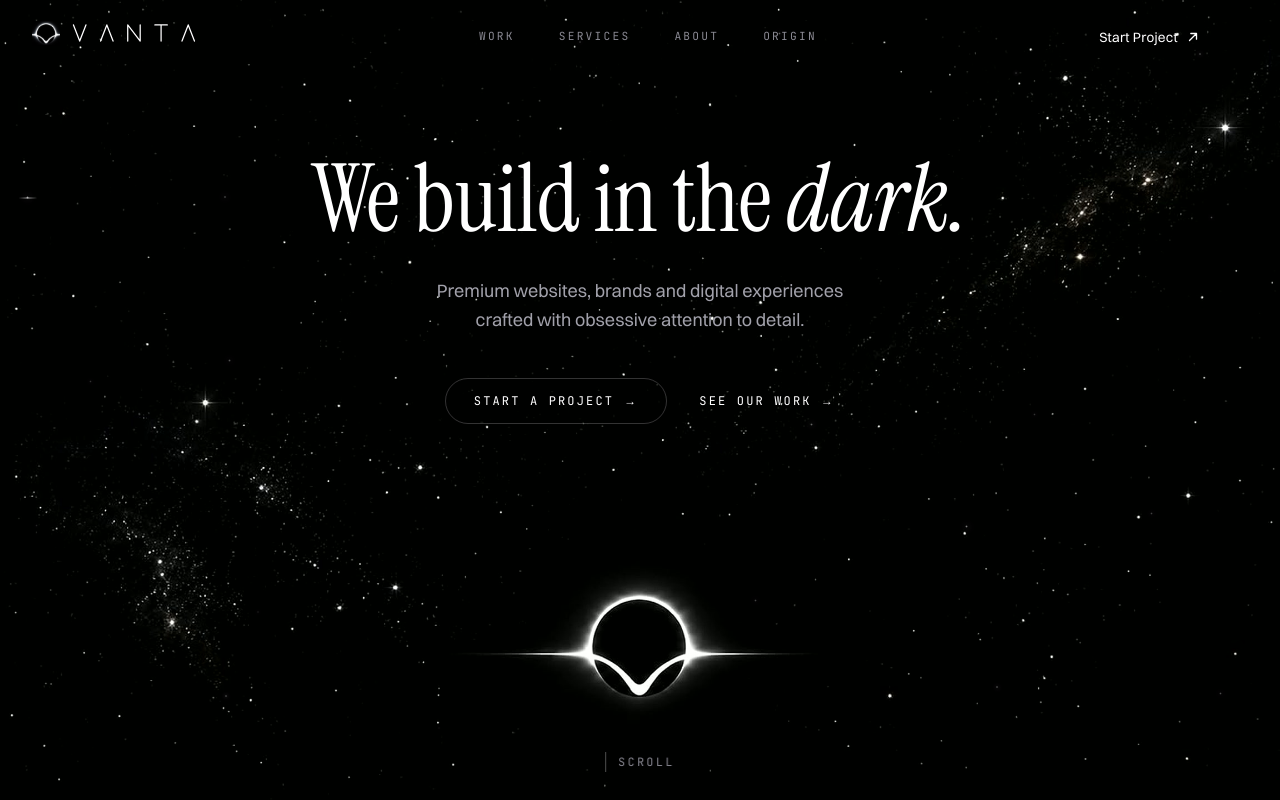
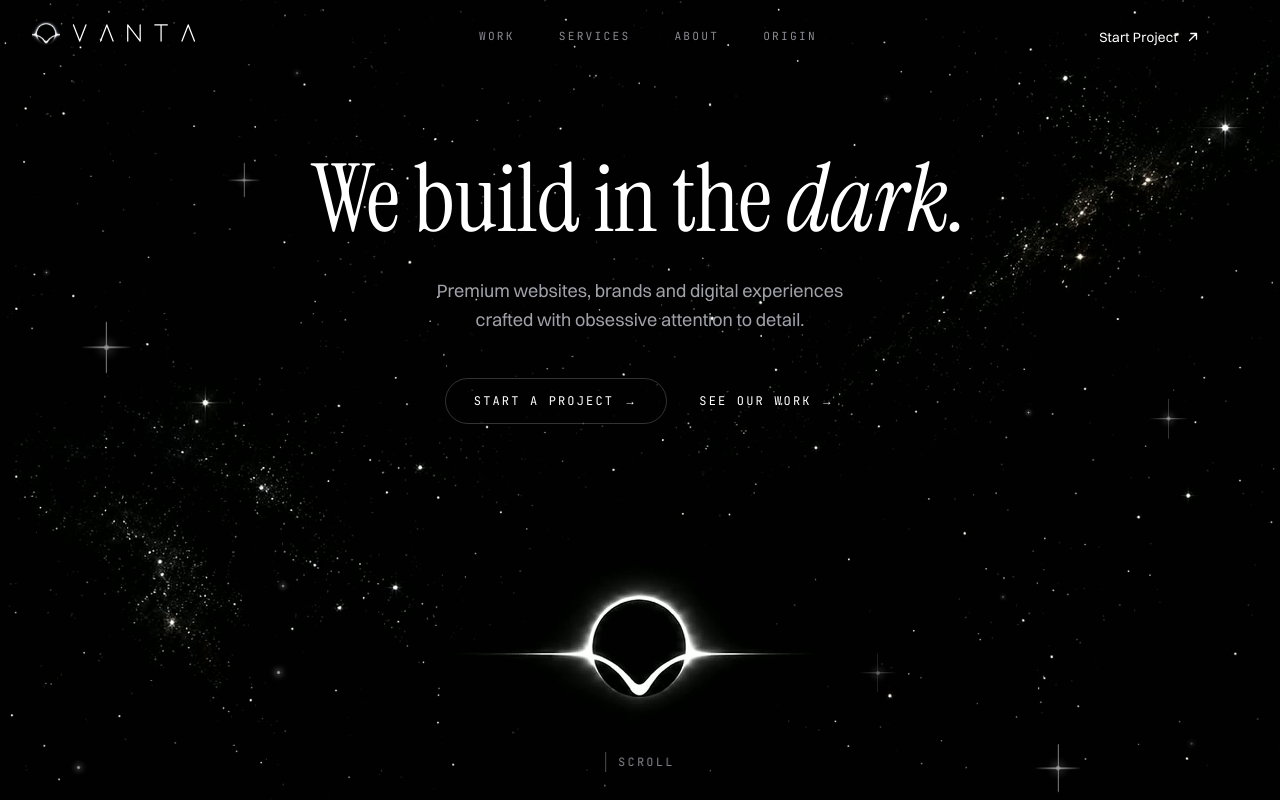
Before and after one commit to alikhafajii/vanta, a Next.js app: page / in a window 1280 px wide. Shown: the top 800 px of the page. Built offline with nearby package versions, Linux system fonts and the light colour scheme.

Commit message:
Make hero star field actually visible
Previous sizing/glow was too subtle and blended into the photo's own
baked-in starfield. Fewer, bigger stars with layered box-shadow bloom
and a brighter pulse floor so they read as a distinct effect.

```diff
--- a/app/globals.css
+++ b/app/globals.css
@@ -277,13 +277,15 @@
   will-change: transform, opacity;
 }
 
-/* Hero star field — soft dot + halo, independent per-star pulse so the field
-   never reads as one synced blink. Opacity/scale only (compositor-friendly). */
+/* Hero star field — bright core + layered bloom, independent per-star pulse so
+   the field never reads as one synced blink. Opacity/scale only (compositor-
+   friendly). Sized and lit to read clearly against the photo's own starfield,
+   not just blend into it. */
 @keyframes vanta-star-pulse {
   0%,
   100% {
-    opacity: calc(var(--star-peak) * 0.25);
-    transform: scale(0.75);
+    opacity: calc(var(--star-peak) * 0.45);
+    transform: scale(0.7);
   }
   50% {
     opacity: var(--star-peak);
@@ -295,8 +297,11 @@
   width: var(--star-size);
   height: var(--star-size);
   border-radius: 50%;
-  background: radial-gradient(circle, #fff 0%, rgba(255, 255, 255, 0.4) 45%, transparent 75%);
-  box-shadow: 0 0 calc(var(--star-size) * 2.5) rgba(255, 255, 255, 0.55);
+  background: radial-gradient(circle, #fff 0%, rgba(255, 255, 255, 0.75) 35%, transparent 72%);
+  box-shadow:
+    0 0 calc(var(--star-size) * 1.4) rgba(255, 255, 255, 0.95),
+    0 0 calc(var(--star-size) * 4.5) rgba(255, 255, 255, 0.6),
+    0 0 calc(var(--star-size) * 9) rgba(255, 255, 255, 0.25);
   animation: vanta-star-pulse var(--star-duration) ease-in-out infinite;
   animation-delay: var(--star-delay);
   will-change: opacity, transform;
@@ -307,16 +312,16 @@
   position: absolute;
   top: 50%;
   left: 50%;
-  background: linear-gradient(90deg, transparent, rgba(255, 255, 255, 0.9), transparent);
+  background: linear-gradient(90deg, transparent, rgba(255, 255, 255, 0.95), transparent);
 }
 .hero-star--cross::before {
-  width: calc(var(--star-size) * 6);
-  height: 1px;
+  width: calc(var(--star-size) * 7);
+  height: 1.5px;
   transform: translate(-50%, -50%);
 }
 .hero-star--cross::after {
-  width: 1px;
-  height: calc(var(--star-size) * 6);
+  width: 1.5px;
+  height: calc(var(--star-size) * 7);
   transform: translate(-50%, -50%);
 }
 
--- a/lib/generateHeroStars.ts
+++ b/lib/generateHeroStars.ts
@@ -46,17 +46,17 @@ export function generateHeroStars(seed = 1337): HeroStar[] {
       const inContentColumn = x > 25 && x < 75 && y > 8 && y < 78;
       const nearMark = x > 38 && x < 62 && y > 76;
 
-      const keepChance = nearMark ? 0.12 : inContentColumn ? 0.22 : 0.85;
+      const keepChance = nearMark ? 0.08 : inContentColumn ? 0.12 : 0.55;
       if (rand() > keepChance) continue;
 
-      const cross = !inContentColumn && rand() < 0.16;
+      const cross = !inContentColumn && rand() < 0.28;
 
       stars.push({
         id: id++,
         left: x,
         top: y,
-        size: cross ? 3 + rand() * 1.6 : 1.5 + rand() * 1.7,
-        peak: cross ? 0.75 + rand() * 0.25 : 0.4 + rand() * 0.45,
+        size: cross ? 5 + rand() * 4.5 : 2.6 + rand() * 3,
+        peak: cross ? 0.85 + rand() * 0.15 : 0.55 + rand() * 0.35,
         duration: 2.6 + rand() * 3.2,
         delay: rand() * 5,
         cross,
```
